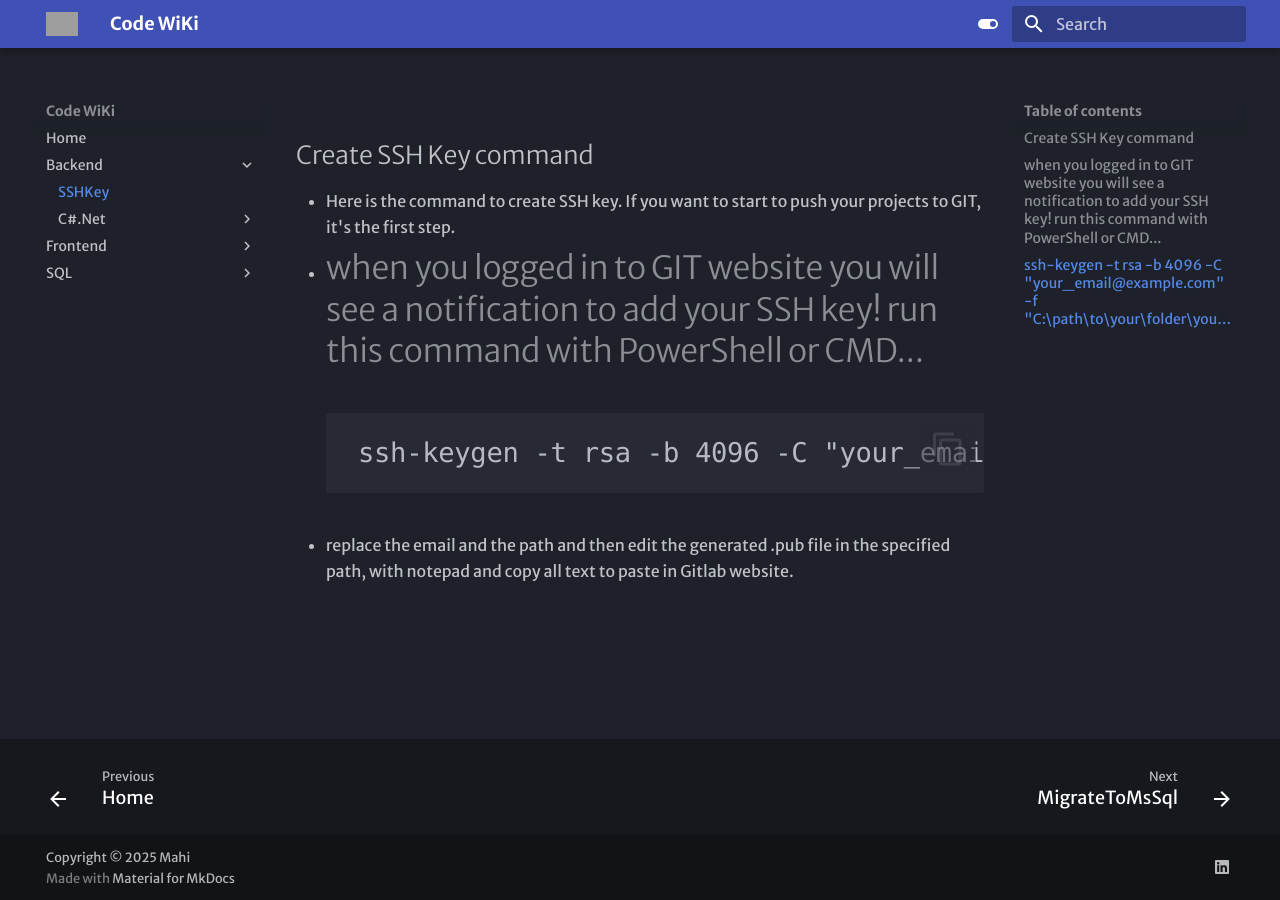
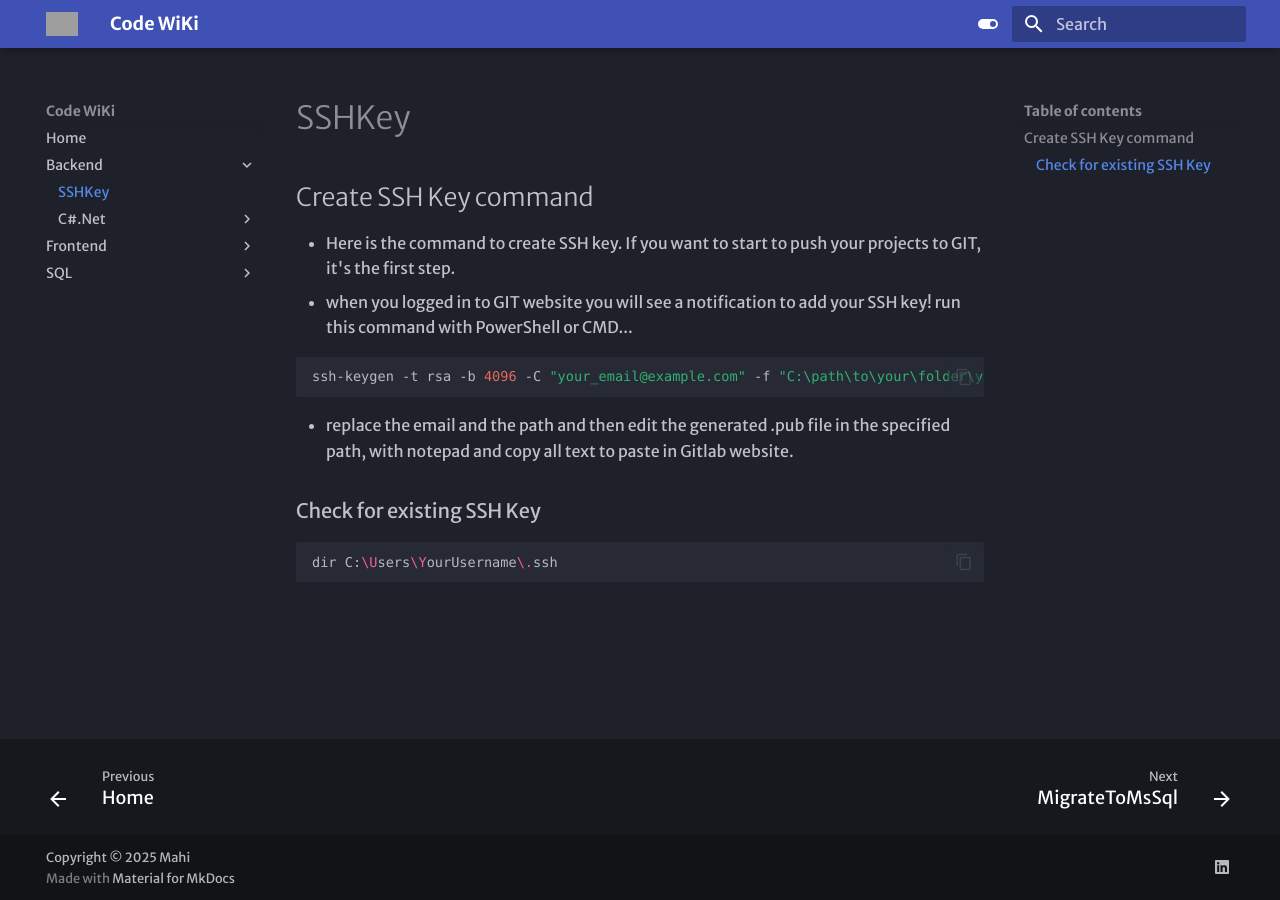
Before and after one commit to mkouhpayeh/code-wiki, an MkDocs documentation site: the page built from docs/Backend/SSHKey.md, in a window 1280 px wide. Built offline with MkDocs 1.6.1 and Material for MkDocs 9.7.7, drawn with Linux system fonts in a browser that asks for light colours; some web fonts are replaced; grey boxes are pictures that could not be loaded.

Commit message:
Update SSHKey.md

````diff
--- a/docs/Backend/SSHKey.md
+++ b/docs/Backend/SSHKey.md
@@ -2,9 +2,14 @@
 
 - Here is the command to create SSH key. If you want to start to push your projects to GIT, it's the first step.
 - when you logged in to GIT website you will see a notification to add your SSH key! run this command with PowerShell or CMD...
-============================================================
-```
+
+```shell
 ssh-keygen -t rsa -b 4096 -C "your_email@example.com" -f "C:\path\to\your\folder\your_key_name"
 ```
-============================================================
+
 - replace the email and the path and then edit the generated .pub file in the specified path, with notepad and copy all text to paste in Gitlab website.
+
+### Check for existing SSH Key
+```shell
+dir C:\Users\YourUsername\.ssh
+```
````
